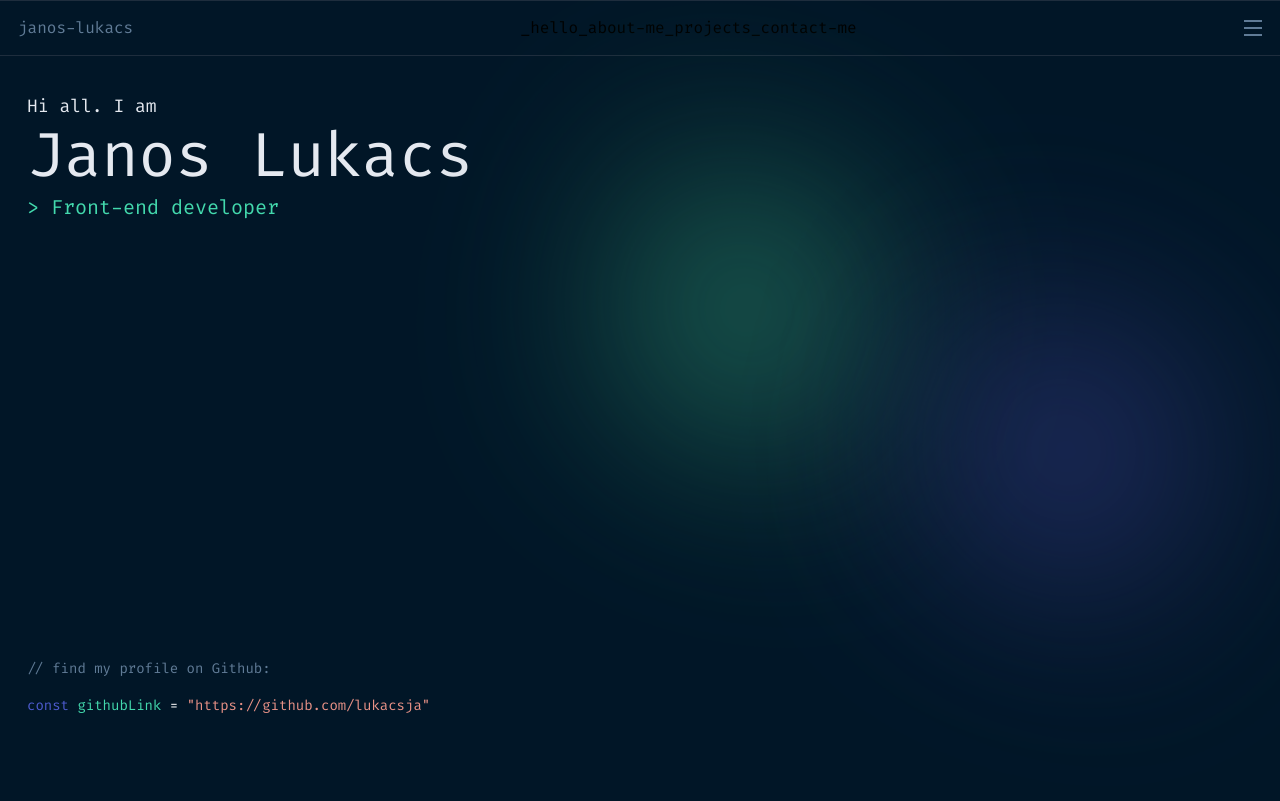
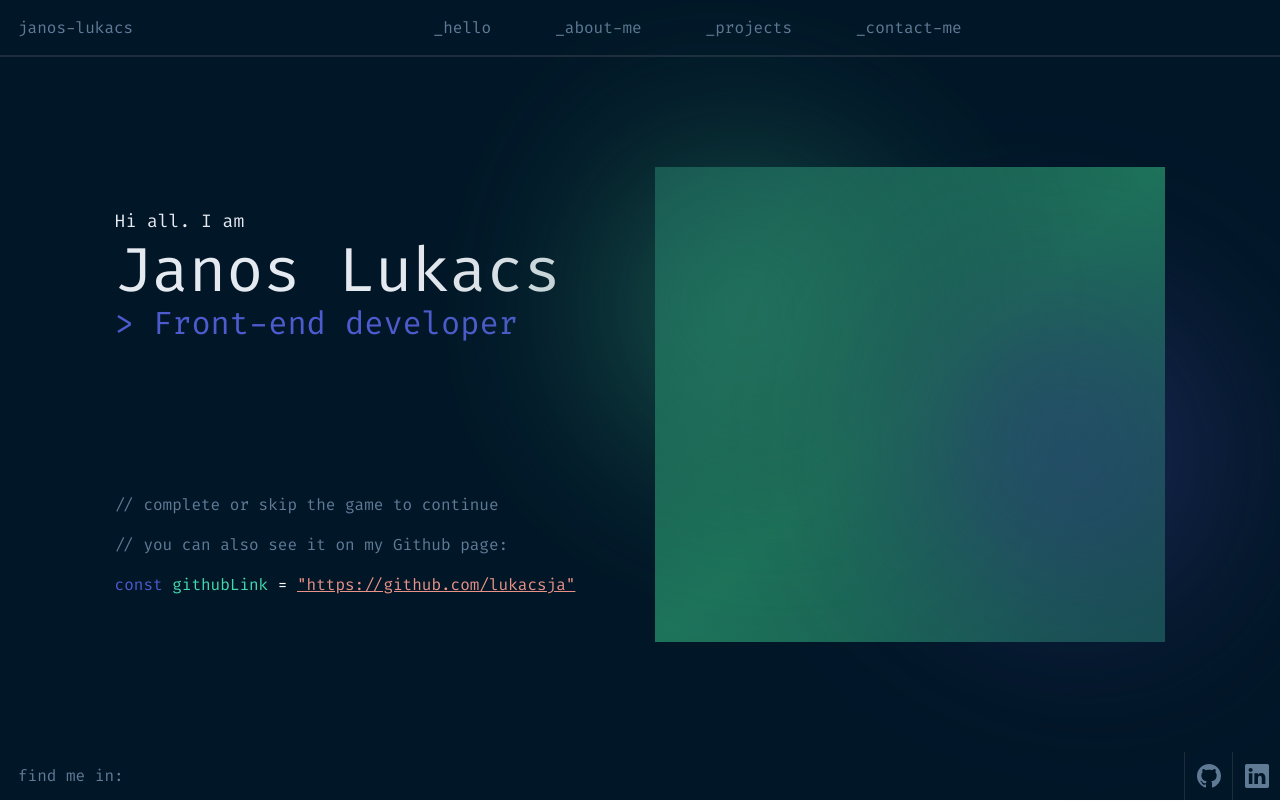
Before and after one commit to lukacsja/personal_portfolio_site, a Next.js app: page / in a window 1280 px wide. Built offline with nearby package versions, Linux system fonts and the light colour scheme.

Commit message:
home, footer, and header styles for large screens added

```diff
--- a/app/layout.tsx
+++ b/app/layout.tsx
@@ -7,6 +7,7 @@ import { Fira_Code } from "next/font/google";
 import Header from "@/components/header";
 import { MobileMenuProvider } from "@/context/mobileMenuContext";
 import SectionDivider from "@/components/sectionDivider";
+import Footer from "@/components/footer";
 
 const fira_Code = Fira_Code({ subsets: ["latin"] });
 
@@ -22,11 +23,16 @@ export default function RootLayout({
 }) {
   return (
     <html lang="en">
-      <body className={fira_Code.className}>
+      <body className={`${fira_Code.className} flex flex-col h-screen`}>
+        <div className="gradient-circle top-left"></div>
+        <div className="gradient-circle bottom-right"></div>
         <MobileMenuProvider>
           <Header />
           <SectionDivider />
           {children}
+          <div className="hidden lg:block">
+            <Footer />
+          </div>
         </MobileMenuProvider>
       </body>
     </html>
--- a/app/page.tsx
+++ b/app/page.tsx
@@ -1,26 +1,25 @@
 import Link from "next/link";
-import { useState } from "react";
 
 export default function Home() {
   return (
-    <main className="flex flex-col justify-between h-screen px-[27px] pt-[96px] pb-[85px] bg-primary-light">
-      <div className="gradient-circle top-left"></div>
-      <div className="gradient-circle bottom-right"></div>
-
-      <section className="flex flex-col gap-2.5 leading-none">
-        <p className="text-[18px] text-text-white">Hi all. I am</p>
-        <h1 className="text-[62px] text-text-white">Janos Lukacs</h1>
-        <h2 className="text-[20px] text-accent-green">{`> Front-end developer`}</h2>
+    <main className="flex-1 bg-primary-light px-[27px] pt-[96px] pb-[84px] lg:flex lg:justify-center lg:items-center lg:py-0 lg:px-12 lg:gap-20">
+      <div className="flex flex-col justify-between h-full lg:justify-evenly">
+        <section className="flex flex-col leading-none">
+          <p className="text-[18px] text-text-white mb-[10px]">Hi all. I am</p>
+          <h1 className="text-[62px] text-text-white mb-[5px]">Janos Lukacs</h1>
+          <h2 className="text-[20px] text-accent-green lg:text-secondary-blue lg:text-[32px]">{`> Front-end developer`}</h2>
         </section>
 
-      <section className="flex flex-col gap-4 text-[14px]">
-        <p className="text-secondary-gray">{`// find my profile on Github:`}</p>
+        <section className="flex flex-col gap-4 text-[14px] lg:text-[16px]">
+          <p className="text-secondary-gray lg:hidden">{`// find my profile on Github:`}</p>
+          <p className="hidden text-secondary-gray lg:block">{`// complete or skip the game to continue`}</p>
+          <p className="hidden text-secondary-gray lg:block">{`// you can also see it on my Github page:`}</p>
           <div>
             <span className="text-secondary-blue">const </span>
             <span className="text-accent-green">githubLink </span>
             <span className="text-white">= </span>
             <Link
-            className="text-accent-rose"
+              className="text-accent-rose underline"
               href="https://github.com/lukacsja"
               target="_blank"
             >
@@ -28,6 +27,8 @@ export default function Home() {
             </Link>
           </div>
         </section>
+      </div>
+      <div className="hidden bg-gradient-to-br via-[#1D745A] from-[#175553] to-[#175553] w-[510px] h-[475px] lg:block bg-primary-dark"></div>
     </main>
   );
 }
--- a/components/footer.tsx
+++ b/components/footer.tsx
@@ -1,11 +1,12 @@
+"use client";
+
 import React from "react";
-import { BsGithub } from "react-icons/bs";
-import { BsLinkedin } from "react-icons/bs";
+import { BsGithub, BsLinkedin } from "react-icons/bs";
 import { IconContext } from "react-icons/lib/esm/iconContext";
 
 const Footer = () => {
   return (
-    <footer className="flex items-center justify-between h-12 pl-[18px]">
+    <footer className="flex items-center justify-between h-12 pl-[18px] bg-primary-light">
       <span className="text-secondary-gray">find me in:</span>
       <IconContext.Provider
         value={{ color: "var(--color-secondary-gray)", size: "24px" }}
--- a/components/header.tsx
+++ b/components/header.tsx
@@ -1,11 +1,12 @@
 "use client";
 
 import React from "react";
-import Image from "next/image";
 import { navLinks } from "@/lib/data";
 import Link from "next/link";
 import { useMobileMenu } from "@/context/mobileMenuContext";
 import MobileMenu from "./mobileMenu";
+import { IconContext } from "react-icons";
+import { RxHamburgerMenu, RxCross1 } from "react-icons/rx";
 
 const Header = () => {
   const { isMobileMenuOpen, toggleMobileMenu } = useMobileMenu();
@@ -14,40 +15,31 @@ const Header = () => {
 
   return (
     <>
-      <header className="fixed w-full h-[56px] px-[18px] border-b border-lines flex justify-between items-center">
-        <span className="text-[16px] text-secondary-gray">janos-lukacs</span>
+      <header className="w-full h-[56px] px-[18px] border-b border-lines flex justify-between items-center bg-primary-light text-secondary-gray text-[16px]">
+        <span>janos-lukacs</span>
         <div className="hidden lg:flex">
           {navLinks.map((link) => (
-            <Link key={link.href} href={link.href}>
+            <Link
+              key={link.href}
+              href={link.href}
+              className="px-8 py-4 last:ml-auto"
+            >
               {link.name}
             </Link>
           ))}
         </div>
-        {isMobileMenuOpen ? (
-          <button onClick={toggleMobileMenu}>
-            <Image
-              src="/icons/x.svg"
-              alt="open the menu"
-              width={18}
-              height={18}
-              quality={95}
-              priority={true}
-              className="transform active:rotate-90 transition-transform duration-300 ease-in-out"
-            />
-          </button>
-        ) : (
-          <button onClick={toggleMobileMenu}>
-            <Image
-              src="/icons/hamburger.svg"
-              alt="close the menu"
-              width={18}
-              height={18}
-              quality={95}
-              priority={true}
-              className="transform active:rotate-90 transition-transform duration-300 ease-in-out"
-            />
-          </button>
-        )}
+        <IconContext.Provider
+          value={{ color: "var(--color-secondary-gray)", size: "30px" }}
+        >
+          <div className="flex">
+            <button
+              onClick={toggleMobileMenu}
+              className="transform active:rotate-90 transition-transform duration-300 ease-in-out lg:hidden"
+            >
+              {isMobileMenuOpen ? <RxCross1 /> : <RxHamburgerMenu />}
+            </button>
+          </div>
+        </IconContext.Provider>
       </header>
       <MobileMenu />
     </>
--- a/components/mobileMenu.tsx
+++ b/components/mobileMenu.tsx
@@ -9,7 +9,7 @@ const MobileMenu = () => {
   const { isMobileMenuOpen } = useMobileMenu();
   return (
     <div
-      className={`fixed top-[56px] bottom-0 w-full flex justify-between flex-col bg-primary-light z-999 transition-all duration-300 ${
+      className={`fixed top-[56px] bottom-0 w-full flex justify-between flex-col bg-primary-light z-999 transition-all duration-300 lg:hidden ${
         isMobileMenuOpen ? "right-0" : "right-[-100%]"
       }`}
     >
--- a/package.json
+++ b/package.json
@@ -22,5 +22,9 @@
     "react-icons": "^4.10.1",
     "tailwindcss": "3.3.3",
     "typescript": "5.2.2"
+  },
+  "devDependencies": {
+    "prettier": "^3.0.3",
+    "prettier-plugin-tailwindcss": "^0.5.3"
   }
 }
```
Also changed, not shown: 1 other file (tests, documents, lock files or other folders). Lines whose indentation alone changed are shown as unchanged.
